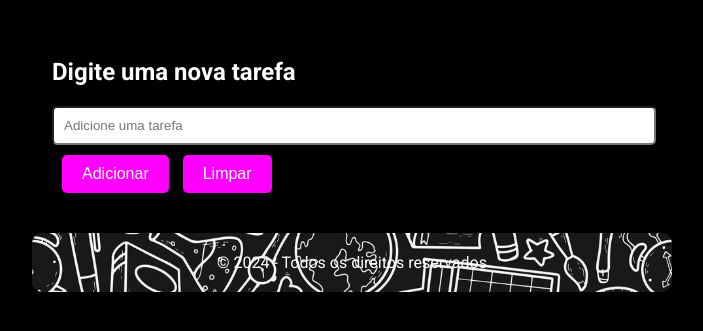
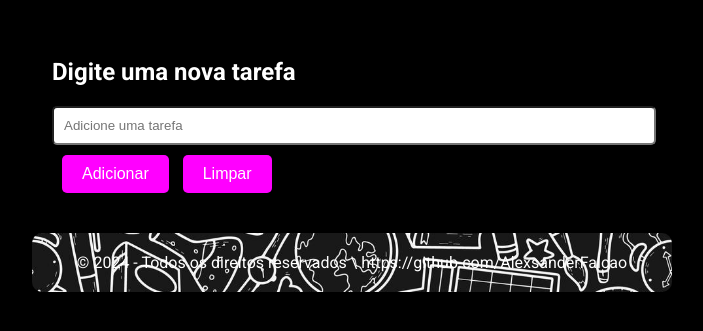
Before and after one commit to AlexsanderFalcao/exercicio_jquery, a plain HTML site: page index.html in a window 1280 px wide. Shown: the part 179-510 px from the top of the page, without its empty margins (288-991 px from the left). Drawn offline with nearby package versions, Linux system fonts and the light colour scheme.

```diff
--- a/index.html
+++ b/index.html
@@ -27,6 +27,6 @@
     <script src="main.js"></script>
 </body>
 <footer>
-    &copy; 2024 - Todos os direitos reservados
+    &copy; 2024 - Todos os direitos reservados \ https://github.com/AlexsanderFalcao
 </footer>
 </html>
```
